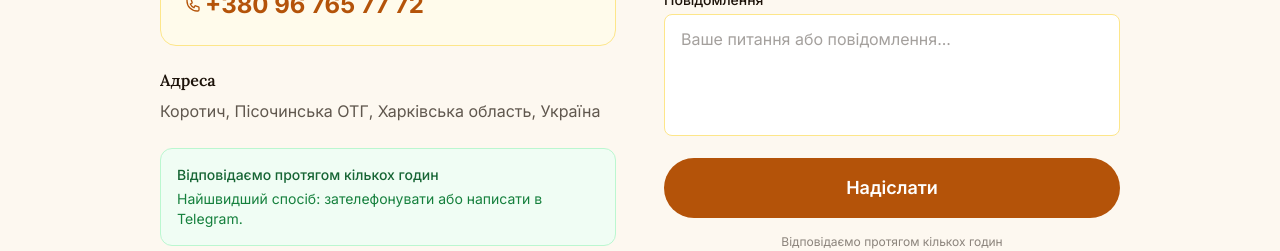
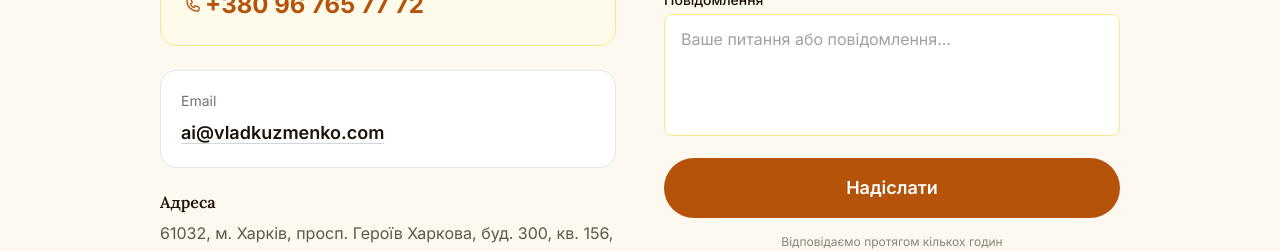
Before and after one commit to kyzavlad/dacha-tv-site, a Next.js app: page /contact in a window 1280 px wide. Shown: the part 700-951 px from the top of the page. Built offline with nearby package versions, Linux system fonts and the light colour scheme; no server answers; the database is empty.

Commit message:
Match contact page to verified Merchant identity

```diff
--- a/app/contact/page.tsx
+++ b/app/contact/page.tsx
@@ -8,7 +8,8 @@ import { getSiteSettings } from '@/lib/supabase/queries'
 import {
   LAUNCH_PHONE,
   LAUNCH_PHONE_SECONDARY,
-  LAUNCH_ADDRESS,
+  LAUNCH_SUPPORT_EMAIL,
+  LAUNCH_LEGAL_ADDRESS,
 } from '@/lib/launch-defaults'
 import { getRequestLocale } from '@/lib/i18n'
 import { pageDict } from '@/lib/i18n/pages'
@@ -36,7 +37,7 @@ export default async function ContactPage() {
   // site_settings row has not been updated on the self-hosted database yet.
   const phone = LAUNCH_PHONE
   const phoneSecondary = LAUNCH_PHONE_SECONDARY
-  const address = siteSettings?.address_full || LAUNCH_ADDRESS
+  const address = LAUNCH_LEGAL_ADDRESS
 
   const localBusinessSchema = {
     '@context': 'https://schema.org',
@@ -45,9 +46,12 @@ export default async function ContactPage() {
     name: 'Дача TV',
     legalName: 'ФОП Кузьменко Владислав Сергійович',
     telephone: phone,
+    email: LAUNCH_SUPPORT_EMAIL,
     address: {
       '@type': 'PostalAddress',
-      addressLocality: 'Коротич',
+      streetAddress: 'просп. Героїв Харкова, 300, кв. 156',
+      postalCode: '61032',
+      addressLocality: 'Харків',
       addressRegion: 'Харківська область',
       addressCountry: 'UA',
     },
@@ -97,6 +101,17 @@ export default async function ContactPage() {
                 showIcon
                 className="text-2xl font-bold"
               />
+            </div>
+
+            {/* Customer support email */}
+            <div className="bg-white rounded-2xl p-5 border border-gray-200 mb-6">
+              <p className="text-bark/60 text-sm mb-2">Email</p>
+              <a
+                href={`mailto:${LAUNCH_SUPPORT_EMAIL}`}
+                className="text-bark font-semibold text-lg underline decoration-gray-300 underline-offset-4 hover:decoration-bark"
+              >
+                {LAUNCH_SUPPORT_EMAIL}
+              </a>
             </div>
 
             {/* Telegram */}
```
